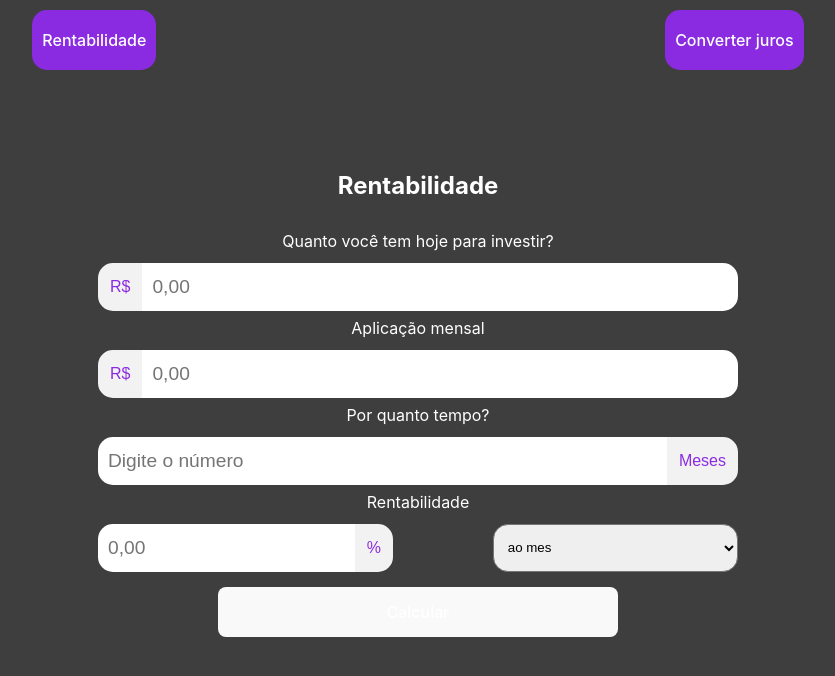
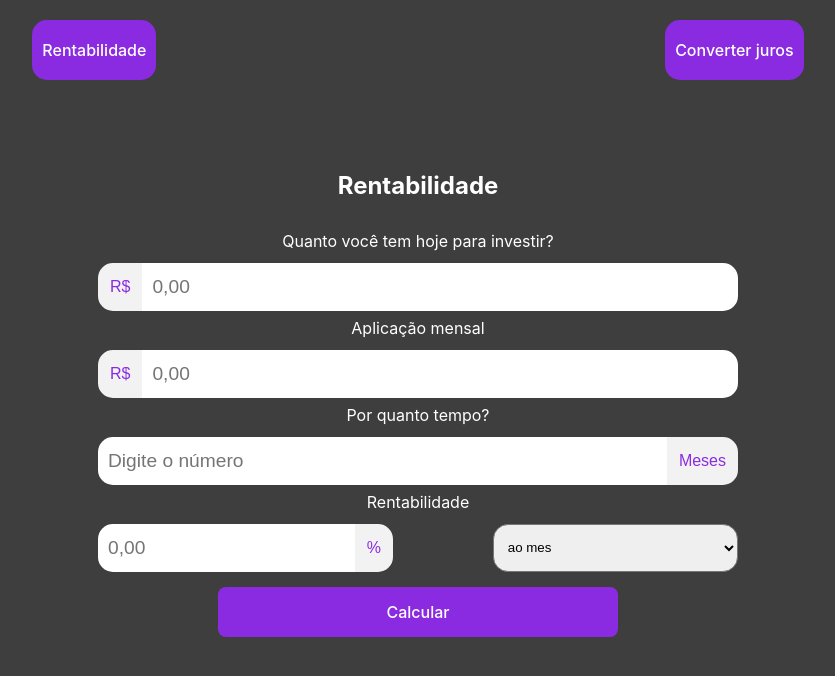
Before and after one commit to ronansalvador/interest-converter, a React (Vite) app: page /rentabilidade in a window 1280 px wide. Shown: the top 676 px of the page, without its empty margins (222-1057 px from the left). Built offline with nearby package versions, Linux system fonts and the light colour scheme.

Commit message:
feat: css

```diff
--- a/src/components/Header.css
+++ b/src/components/Header.css
@@ -5,7 +5,7 @@ header {
   top: 0;
   left: 0;
   width: 100%;
-  margin-top: 10px;
+  margin-top: 20px;
 }
 
 a {
--- a/src/index.css
+++ b/src/index.css
@@ -67,7 +67,7 @@ button:focus-visible {
     color: #747bff;
   }
   button {
-    background-color: #f9f9f9;
+    background-color: blueviolet;
   }
 }
 
```
